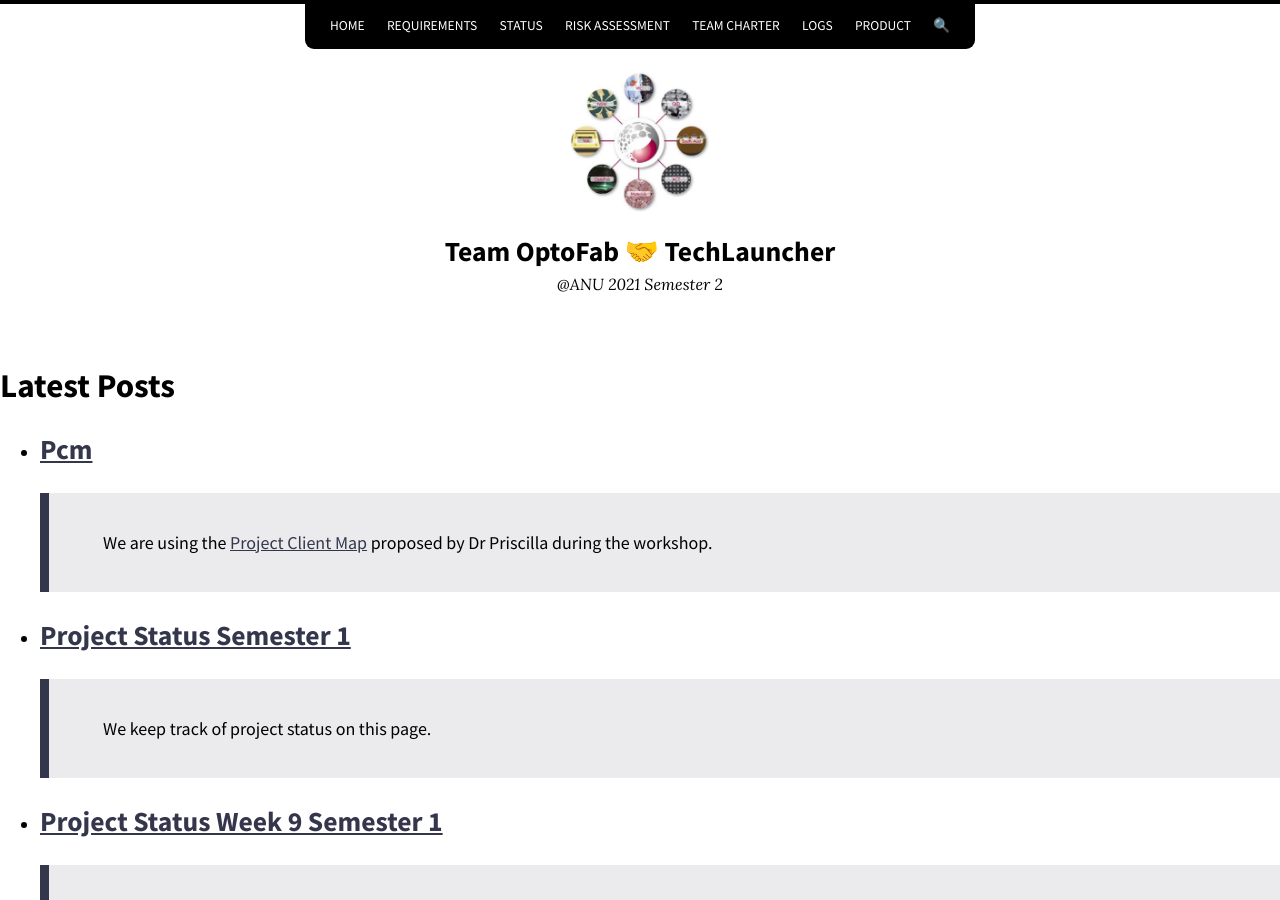
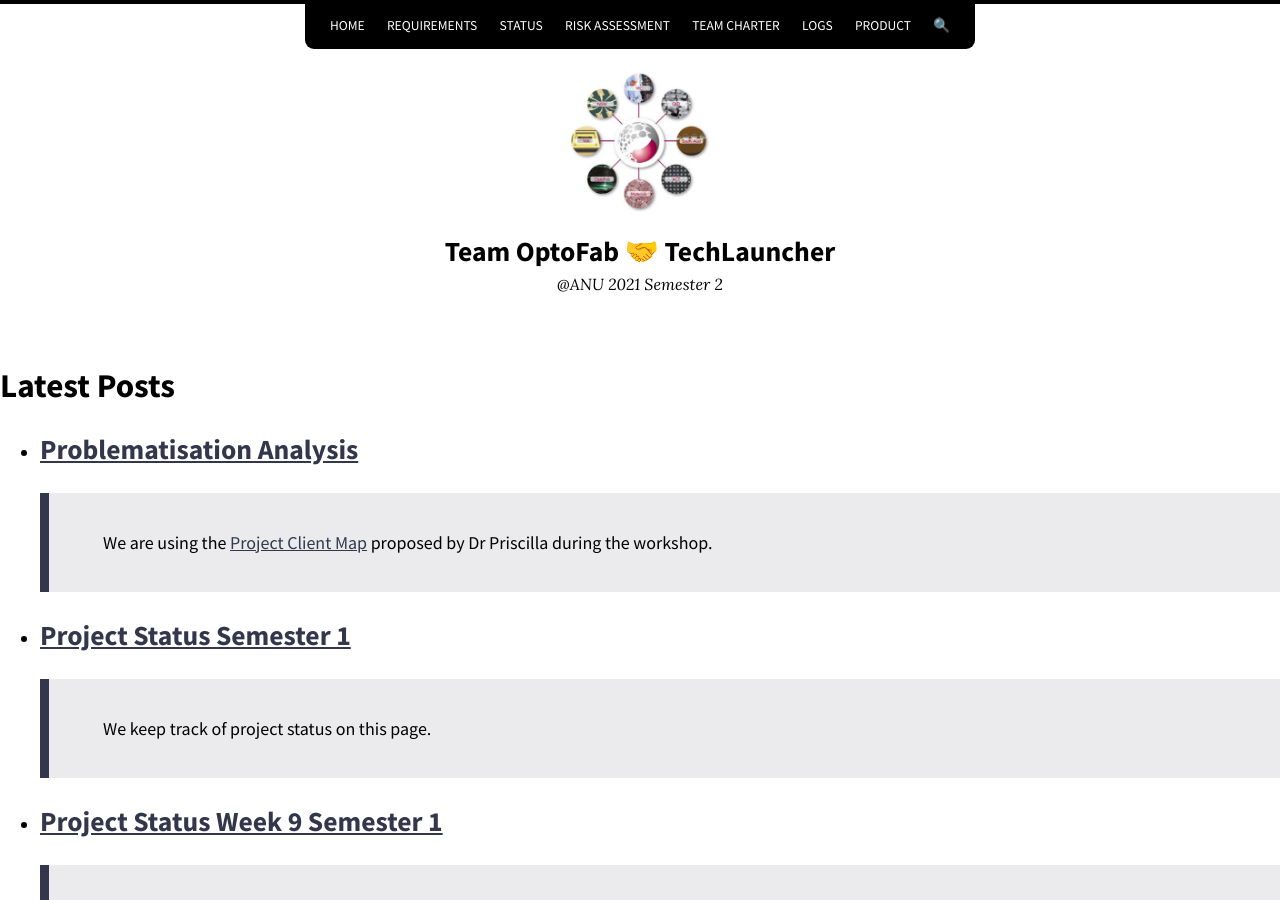
Before and after one commit to optofab/optofab.github.io, a Jekyll site: the page built from blog.html, in a window 1280 px wide and 900 px high. Built offline with Jekyll 4.4.1, drawn with Linux system fonts in a browser that asks for light colours; nearby versions of some CDN libraries; emoji names are drawn with the system emoji font.

Commit message:
fix title to problematisation analysis

```diff
--- a/_posts/2021-08-06-PCM.md
+++ b/_posts/2021-08-06-PCM.md
@@ -1,4 +1,5 @@
 ---
+title: "Problematisation Analysis"
 layout: post
 ---
 
```
